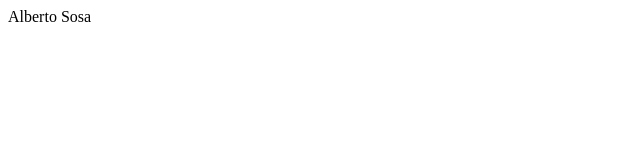
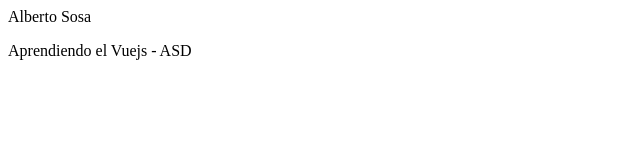
Before and after one commit to albsosa/vuejs, a plain HTML site: page index.html in a window 1280 px wide. Shown: the whole page, without its empty margins (0-640 px from the left). Drawn offline with nearby package versions, Linux system fonts and the light colour scheme.

Commit message:
Usando methods

```diff
--- a/index.html
+++ b/index.html
@@ -8,6 +8,8 @@
 <body>
 	<div id="myapp">
 		<span v-text="mensaje"></span>
+		<!-- Interpolación -->
+		<p>{{mostrarMensaje()}}</p>
 	</div>
 <script type="text/javascript" src="vue.js"></script>
 </body>
--- a/vue.js
+++ b/vue.js
@@ -2,5 +2,10 @@ var app = new Vue({
 	el : '#myapp',
 	data: {
 		mensaje: 'Alberto Sosa'
+	},
+	methods: {
+		mostrarMensaje:function(){
+			return 'Aprendiendo el Vuejs - ASD'
+		}
 	}
 })
```
